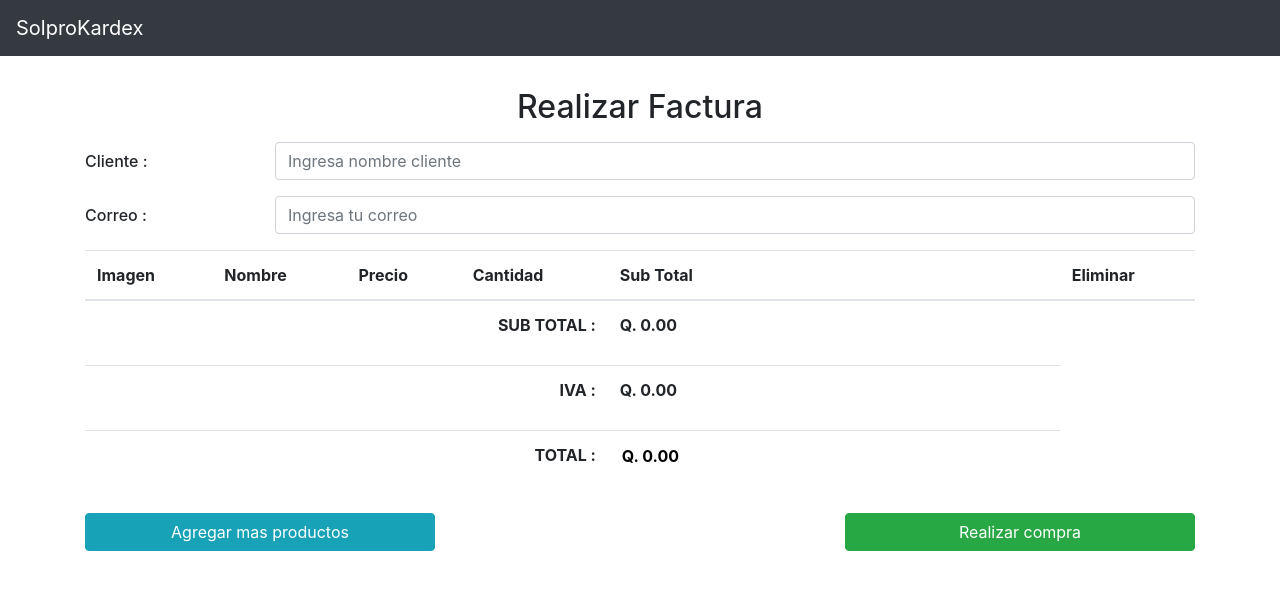
After one commit to jcabrera37/SolproKardex, a PHP site: page /carrito/compra.php in a window 1280 px wide. The commit adds this page. Shown: the top 590 px of the page. Run offline with PHP 8.4, Linux system fonts and the light colour scheme; lists and menus that the app fills with data are empty; some libraries are stand-ins or nearby versions.

Commit message:
add fixes on cart

```diff
--- /dev/null
+++ b/carrito/compra.php
@@ -0,0 +1,136 @@
+<!DOCTYPE html>
+<html lang="en">
+
+<head>
+    <meta charset="UTF-8">
+    <meta name="viewport"
+        content="width=device-width, user-scalable=no, initial-scale=1.0, maximum-scale=1.0, minimum-scale=1.0">
+    <link rel="stylesheet" href="css/bootstrap.min.css">
+    <link rel="stylesheet" href="css/estilo.css">
+    <script src="js/popper.min.js"></script>
+    <link rel="stylesheet" href="https://use.fontawesome.com/releases/v5.6.3/css/all.css"
+        integrity="sha384-UHRtZLI+pbxtHCWp1t77Bi1L4ZtiqrqD80Kn4Z8NTSRyMA2Fd33n5dQ8lWUE00s/" crossorigin="anonymous">
+
+    <link rel="stylesheet" href="css/sweetalert2.min.css">
+
+    <title>Venta</title>
+
+</head>
+
+<body>
+    <header>
+        <div class="container">
+            <div class="row justify-content-between mb-5">
+                <nav class="navbar navbar-expand-md navbar-dark fixed-top bg-dark">
+                    <a class="navbar-brand" href="index.php">SolproKardex</a>
+                    <button class="navbar-toggler" type="button" data-toggle="collapse" data-target="#navbarCollapse"
+                        aria-controls="navbarCollapse" aria-expanded="false" aria-label="Toggle navigation">
+                        <span class="navbar-toggler-icon"></span>
+                    </button>
+                </nav>
+            </div>
+        </div>
+    </header>
+
+    <br>
+
+    <main>
+        <div class="container">
+            <div class="row mt-3">
+                <div class="col">
+                    <h2 class="d-flex justify-content-center mb-3">Realizar Factura</h2>
+                    <form id="procesar-pago" action="#" method="post">
+                        <div class="form-group row">
+                            <label for="cliente" class="col-12 col-md-2 col-form-label h2">Cliente :</label>
+                            <div class="col-12 col-md-10">
+                                <input type="text" class="form-control" id="cliente"
+                                    placeholder="Ingresa nombre cliente" name="destinatario">
+                            </div>
+                        </div>
+                        <div class="form-group row">
+                            <label for="email" class="col-12 col-md-2 col-form-label h2">Correo :</label>
+                            <div class="col-12 col-md-10">
+                                <input type="text" class="form-control" id="correo" placeholder="Ingresa tu correo" name="cc_to">
+                            </div>
+                        </div>
+
+                        <div id="carrito" class="form-group table-responsive" >
+                            <table class="table" id="lista-compra" >
+                                <thead>
+                                    <tr>
+                                        <th scope="col">Imagen</th>
+                                        <th scope="col">Nombre</th>
+                                        <th scope="col">Precio</th>
+                                        <th scope="col">Cantidad</th>
+                                        <th scope="col">Sub Total</th>
+                                        <th scope="col">Eliminar</th>
+                                    </tr>
+
+                                </thead>
+                                <tbody >
+
+                                </tbody>
+                                <tr>
+                                    <th colspan="4" scope="col" class="text-right">SUB TOTAL :</th>
+                                    <th scope="col">
+                                        <p id="subtotal"></p>
+                                    </th>
+                                    <!-- <th scope="col"></th> -->
+                                </tr>
+                                <tr>
+                                    <th colspan="4" scope="col" class="text-right">IVA :</th>
+                                    <th scope="col">
+                                        <p id="igv"></p>
+                                    </th>
+                                    <!-- <th scope="col"></th> -->
+                                </tr>
+                                <tr>
+                                    <th colspan="4" scope="col" class="text-right">TOTAL :</th>
+                                    <th scope="col">
+                                        <input id="total" name="monto" class="font-weight-bold border-0" readonly style="background-color: white;"></input>
+                                    </th>
+                                    <!-- <th scope="col"></th> -->
+                                </tr>
+
+                            </table>
+                        </div>
+
+                        <div class="row justify-content-center" id="loaders">
+                            <img id="cargando" src="img/cargando.gif" width="220">
+                        </div>
+
+                        <div class="row justify-content-between">
+                            <div class="col-md-4 mb-2">
+                                <a href="index.php" class="btn btn-info btn-block">Agregar mas productos</a>
+                            </div>
+                            <div class="col-xs-12 col-md-4">
+                                <button href="#" class="btn btn-success btn-block" id="procesar-compra">Realizar compra</button>
+                            </div>
+                        </div>
+                    </form>
+
+
+                </div>
+
+
+            </div>
+
+        </div>
+    </main>
+
+
+
+
+
+    </div>
+
+    <script src="js/jquery-3.4.1.min.js"></script>
+    <script src="js/bootstrap.min.js"></script>
+    <script src="js/sweetalert2.min.js"></script>
+    <script src="js/carrito.js"></script>
+    <script src="js/compra.js"></script>
+
+
+</body>
+
+</html>
--- a/carrito/js/carrito.js
+++ b/carrito/js/carrito.js
@@ -191,7 +191,7 @@ class Carrito {
             })
         }
         else {
-            location.href = "compra.html";
+            location.href = "compra.php";
         }
     }
 
--- a/carrito/js/compra.js
+++ b/carrito/js/compra.js
@@ -49,19 +49,12 @@ function procesarCompra() {
     }
     else {
 
-        //aqui se coloca el user id generado en el emailJS
-        (function () {
-            emailjs.init("user_CEozz2F39lJJOLF5mJiDA");
-        })();
+
 
         var myform = $("form#procesar-pago");
 
         myform.submit( (event) => {
             event.preventDefault();
-
-            // Change to your service ID, or keep using the default service
-            var service_id = "default_service";
-            var template_id = "template_3SA9LsqQ";
 
             const cargandoGif = document.querySelector('#cargando');
             cargandoGif.style.display = 'block';
@@ -70,23 +63,15 @@ function procesarCompra() {
             enviado.src = 'img/mail.gif';
             enviado.style.display = 'block';
             enviado.width = '150';
-
-            emailjs.sendForm(service_id, template_id, myform[0])
-                .then(() => {
-                    cargandoGif.style.display = 'none';
-                    document.querySelector('#loaders').appendChild(enviado);
-
-                    setTimeout(() => {
-                        compra.vaciarLocalStorage();
-                        enviado.remove();
-                        window.location = "index.html";
-                    }, 2000);
+            setTimeout(() => {
+                compra.vaciarLocalStorage();
+                enviado.remove();
+                window.location = "index.php";
+            }, 2000);
 
 
-                }, (err) => {
-                    alert("Error al enviar el email\r\n Response:\n " + JSON.stringify(err));
-                    // myform.find("button").text("Send");
-                });
+
+
 
             return false;
 
--- a/includes/sideBar.php
+++ b/includes/sideBar.php
@@ -17,7 +17,7 @@
         </li>
 
         <li class="nav-item">
-          <a class="nav-link" href="../sistema/venta.php">
+          <a class="nav-link" href="../carrito">
             <i class="mdi mdi-store menu-icon"></i>
             <span class="menu-title">Ventas</span>
           </a>
```
Also changed, not shown: carrito/index.php (renamed from carrito/carrito.php, +9 -2 lines).
